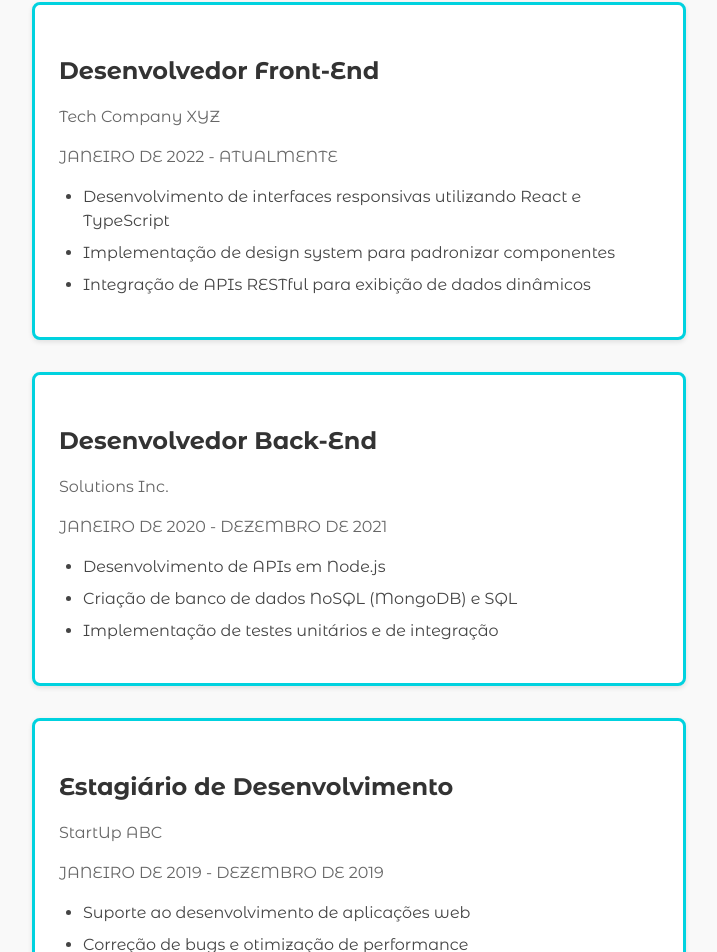
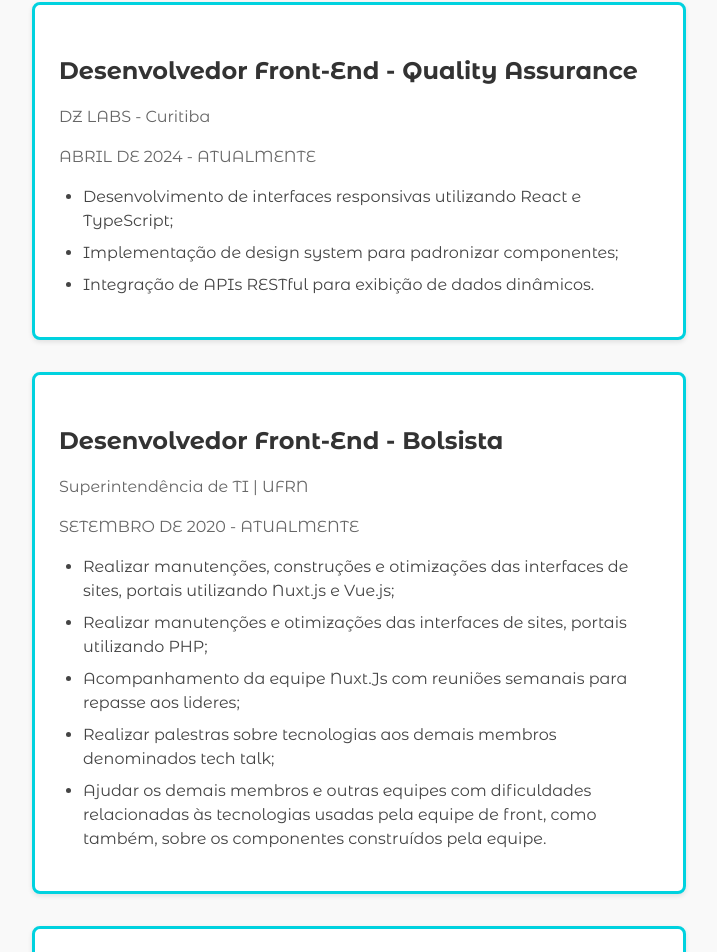
Before and after one commit to Andrelourencogit/andre-dev-journey, a React (Vite) app: page / in a window 1280 px wide. Shown: the part 1195-2147 px from the top of the page, without its empty margins (281-998 px from the left). Built offline with nearby package versions, Linux system fonts and the light colour scheme.

Commit message:
Atualiza área de esperiência

```diff
--- a/src/components/section/Experience/Experience.tsx
+++ b/src/components/section/Experience/Experience.tsx
@@ -2,33 +2,36 @@ import './Experience.scss';
 
 const experienceData = [
   {
-    role: 'Desenvolvedor Front-End',
-    company: 'Tech Company XYZ',
-    period: 'JANEIRO DE 2022 - ATUALMENTE',
+    role: 'Desenvolvedor Front-End - Quality Assurance',
+    company: 'DZ LABS - Curitiba',
+    period: 'ABRIL DE 2024 - ATUALMENTE',
     activities: [
-      'Desenvolvimento de interfaces responsivas utilizando React e TypeScript',
-      'Implementação de design system para padronizar componentes',
-      'Integração de APIs RESTful para exibição de dados dinâmicos',
+      'Desenvolvimento de interfaces responsivas utilizando React e TypeScript;',
+      'Implementação de design system para padronizar componentes;',
+      'Integração de APIs RESTful para exibição de dados dinâmicos.',
     ],
   },
   {
-    role: 'Desenvolvedor Back-End',
-    company: 'Solutions Inc.',
-    period: 'JANEIRO DE 2020 - DEZEMBRO DE 2021',
+    role: 'Desenvolvedor Front-End - Bolsista',
+    company: 'Superintendência de TI | UFRN',
+    period: 'SETEMBRO DE 2020 - ATUALMENTE',
     activities: [
-      'Desenvolvimento de APIs em Node.js',
-      'Criação de banco de dados NoSQL (MongoDB) e SQL',
-      'Implementação de testes unitários e de integração',
+      'Realizar manutenções, construções e otimizações das interfaces de sites, portais utilizando Nuxt.js e Vue.js;',
+      'Realizar manutenções e otimizações das interfaces de sites, portais utilizando PHP;',
+      'Acompanhamento da equipe Nuxt.Js com reuniões semanais para repasse aos lideres;',
+      'Realizar palestras sobre tecnologias aos demais membros denominados tech talk;',
+      'Ajudar os demais membros e outras equipes com dificuldades relacionadas às tecnologias usadas pela equipe de front, como também, sobre os componentes construídos pela equipe.',
     ],
   },
   {
-    role: 'Estagiário de Desenvolvimento',
-    company: 'StartUp ABC',
-    period: 'JANEIRO DE 2019 - DEZEMBRO DE 2019',
+    role: 'Desenvolvedor Front-End - Bolsista',
+    company: 'DIMAp | UFRN',
+    period: 'JANEIRO DE 2019 - ABRIL DE 2024',
     activities: [
-      'Suporte ao desenvolvimento de aplicações web',
-      'Correção de bugs e otimização de performance',
-      'Participação em reuniões de planejamento ágil (Scrum)',
+      'Realizar manutenções, construções e otimizações das interfaces de sites, portais utilizando Nuxt.js e Vue.js;',
+      'Criar layouts e designs de páginas web, focando na experiência do usuário.',
+      'Criar conteúdo visual e textual para redes sociais(Página do facebook e Instagram), contribuindo para campanhas e divulgação.',
+      'Administrar e gerenciar o sistema de gestão de conteúdo (GESTORE) para sites;',
     ],
   },
 ];
--- a/src/components/structure/Footer/Footer.scss
+++ b/src/components/structure/Footer/Footer.scss
@@ -17,12 +17,16 @@
 
       a {
         img {
-          width: 30px;
-          height: 30px;
+          width: 40px;
+          height: 40px;
           transition: transform 0.3s;
+          border: 3px solid #333;
+          border-radius: 50%;
+          padding: 5px;
 
           &:hover {
-            transform: scale(1.1);
+            transform: scale(1.2);
+            border: 3px solid #00d2df;
           }
         }
       }
--- a/src/components/structure/Footer/Footer.tsx
+++ b/src/components/structure/Footer/Footer.tsx
@@ -5,9 +5,11 @@ import githubLogo from '../../../assets/icons/github.svg';
 import whatsappLogo from '../../../assets/icons/whatsapp.svg';
 
 const Footer = () => {
+  const currentYear = new Date().getFullYear();
+
   return (
     <footer className="footer">
-      <p>&copy; 2024, por Andre Lourenço.</p>
+      <p>&copy; {currentYear}, por André Lourenço.</p>
       <div className="footer-icons">
         <a href="https://api.whatsapp.com/send/?phone=5584991573728&text&type=phone_number&app_absent=0" target="_blank" rel="noopener noreferrer">
           <img src={whatsappLogo} alt="whatsapp" />
```
